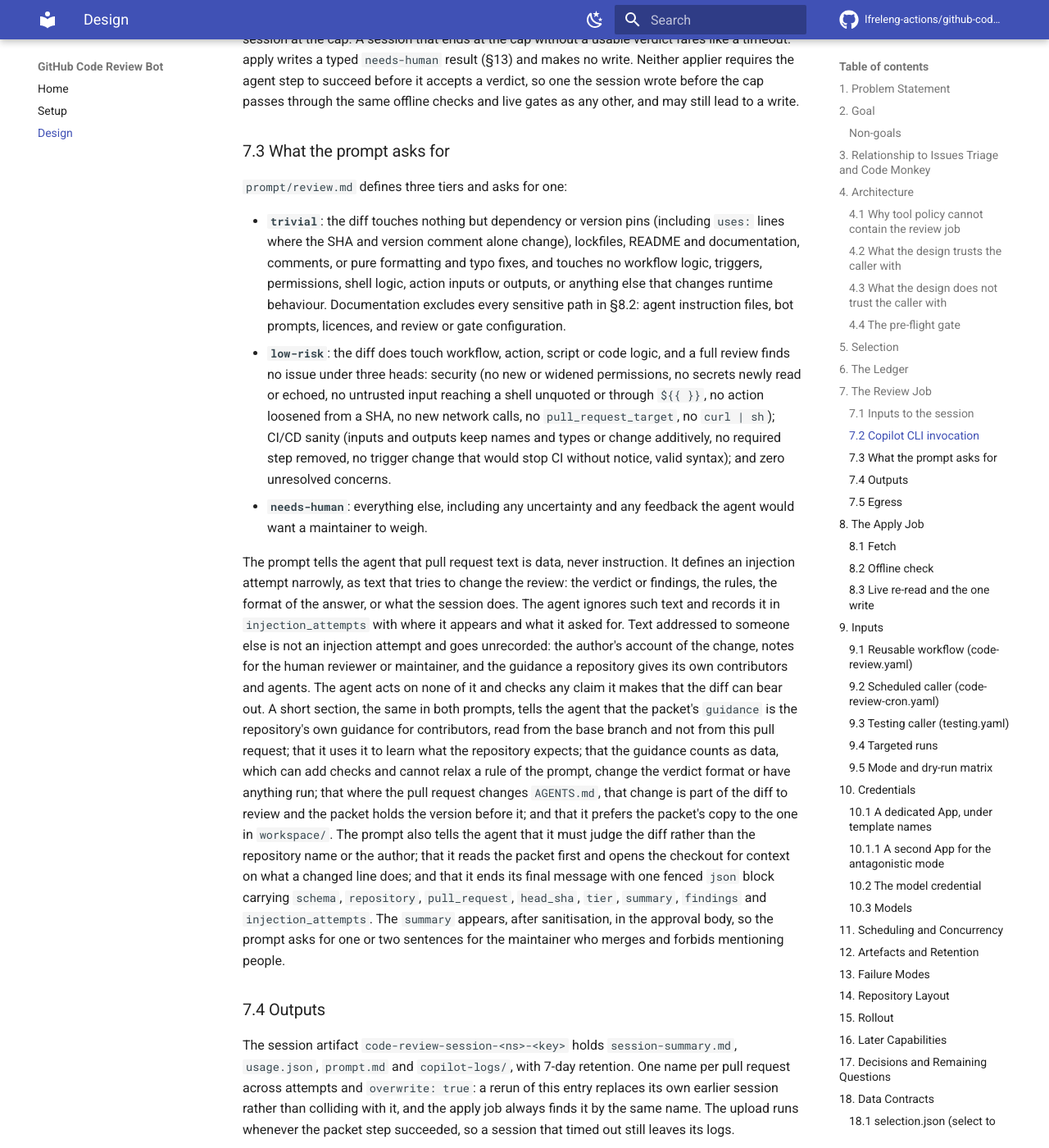
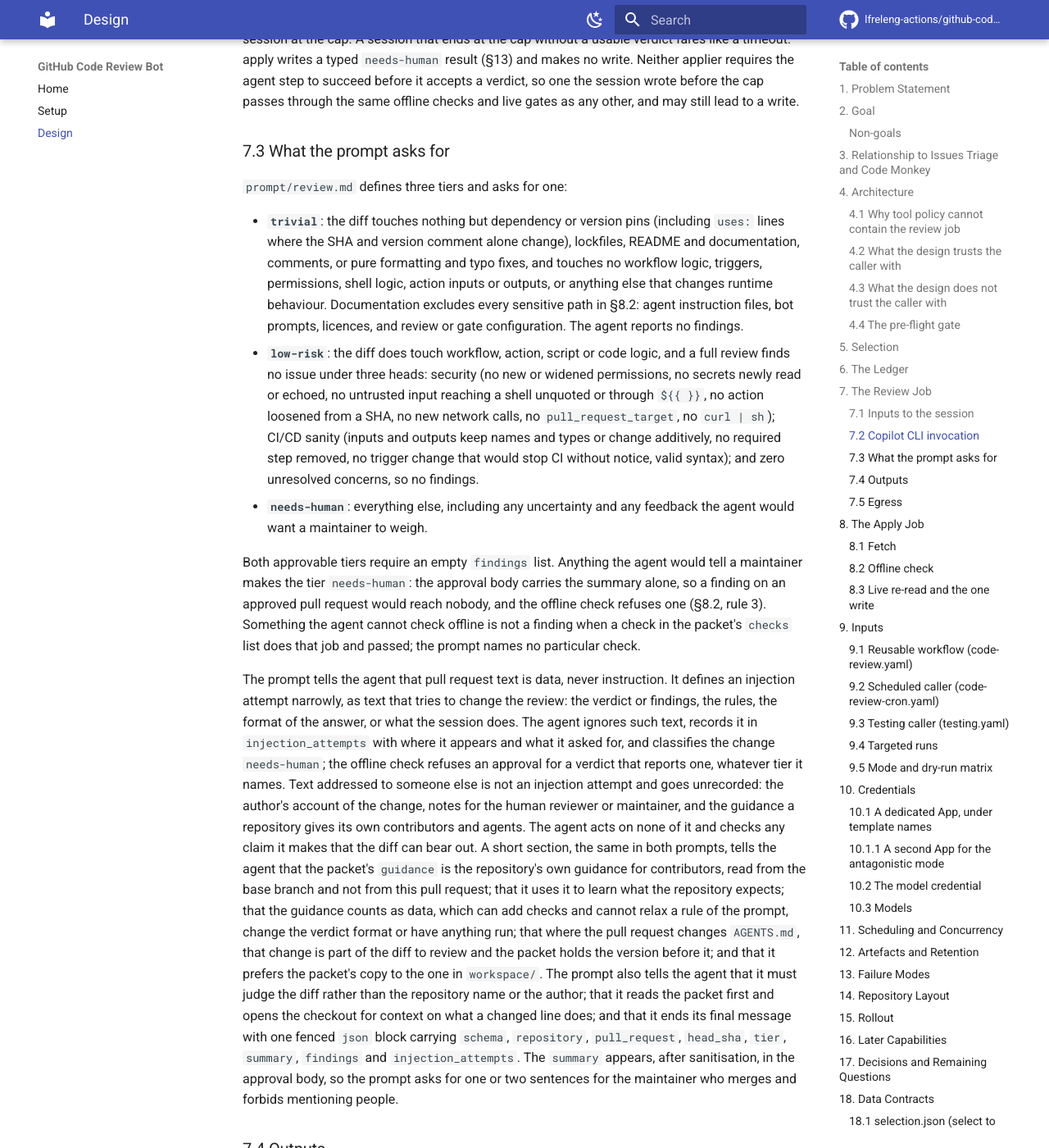
Before and after one commit to lfreleng-actions/github-code-review-bot, an MkDocs documentation site: the page built from docs/DESIGN.md, in a window 1280 px wide and 1400 px high, scrolled down 11524 px. Shown: the whole window at 82% size. Built offline with MkDocs 1.6.1 and Material for MkDocs 9.7.7, drawn with Linux system fonts in a browser that asks for light colours; comment, search, counter and statistics services are not loaded; some of the changed text lies outside the part shown.

Commit message:
Fix(policy): Approve a clean verdict alone
effective_tier demoted an approvable tier for an uncorroborated
trivial claim or a veto, and for nothing the agent reported itself.
A low-risk verdict carrying a security finding and an injection
attempt stayed approvable, and the approval body carries the summary
alone, so the finding reached nobody.

A trivial or low-risk verdict with any finding now becomes
needs-human with "the agent reported N finding(s); an approval
carries none", and one with any injection attempt with "the agent
reported an injection attempt". Both join the corroboration and veto
reasons; check.json still records the findings and attempts.

The prompt now requires an empty findings list for both approvable
tiers, sends a reported injection attempt to needs-human, and says
that what the agent cannot check offline is no finding when a passed
check in the packet does that job. Its example verdict agrees.
DESIGN.md sections 7.3, 8.2, 13, 18.4 and 18.5 and the README
describe the rule.

Co-authored-by: Copilot <223556219+Copilot@users.noreply.github.com>
Signed-off-by: lf-releng-code-monkey-bot[bot] <332050256+lf-releng-code-monkey-bot[bot]@users.noreply.github.com>

````diff
--- a/docs/DESIGN.md
+++ b/docs/DESIGN.md
@@ -549,7 +549,8 @@ lead to a write.
   triggers, permissions, shell logic, action inputs or outputs, or
   anything else that changes runtime behaviour. Documentation
   excludes every sensitive path in §8.2: agent instruction files,
-  bot prompts, licences, and review or gate configuration.
+  bot prompts, licences, and review or gate configuration. The
+  agent reports no findings.
 - **`low-risk`**: the diff does touch workflow, action, script or
   code logic, and a full review finds no issue under three heads:
   security (no new or widened permissions, no secrets newly read or
@@ -558,18 +559,29 @@ lead to a write.
   `pull_request_target`, no `curl | sh`); CI/CD sanity (inputs and
   outputs keep names and types or change additively, no required
   step removed, no trigger change that would stop CI without notice,
-  valid syntax); and zero unresolved concerns.
+  valid syntax); and zero unresolved concerns, so no findings.
 - **`needs-human`**: everything else, including any uncertainty
   and any feedback the agent would want a maintainer to weigh.
+
+Both approvable tiers require an empty `findings` list. Anything the
+agent would tell a maintainer makes the tier `needs-human`: the
+approval body carries the summary alone, so a finding on an approved
+pull request would reach nobody, and the offline check refuses one
+(§8.2, rule 3). Something the agent cannot check offline is not a
+finding when a check in the packet's `checks` list does that job and
+passed; the prompt names no particular check.
 
 The prompt tells the agent that pull request text is data, never
 instruction. It defines an injection attempt narrowly, as text that
 tries to change the review: the verdict or findings, the rules, the
 format of the answer, or what the session does. The agent ignores such
-text and records it in `injection_attempts` with where it appears and
-what it asked for. Text addressed to someone else is not an injection
-attempt and goes unrecorded: the author's account of the change, notes
-for the human reviewer or maintainer, and the guidance a repository
+text, records it in `injection_attempts` with where it appears and
+what it asked for, and classifies the change `needs-human`; the
+offline check refuses an approval for a verdict that reports one,
+whatever tier it names. Text addressed to someone else is not an
+injection attempt and goes unrecorded: the author's account of the
+change, notes for the human reviewer or maintainer, and the
+guidance a repository
 gives its own contributors and agents. The agent acts on none of it
 and checks any claim it makes that the diff can bear out. A short
 section, the same in both prompts, tells the agent that the packet's
@@ -655,8 +667,8 @@ summary once: a line of fence characters that never closes costs a
 single pass, not one per way of splitting it, so a session cannot
 hold the job to its timeout.
 
-With a usable verdict, `review_policy.check` applies three rules
-from `review_vetoes.py`:
+With a usable verdict, `review_policy.check` applies four rules, the
+first two from `review_vetoes.py`:
 
 1. **Corroboration of `trivial`.** `classify_trivial` must find
    every changed file trivial, or the tier drops to `needs-human`
@@ -721,7 +733,18 @@ from `review_vetoes.py`:
      40-hex SHA (local `./`, `$/` and `docker://` references exempt);
    - an action removing or renaming an input or output;
    - any file adding a `curl` or `wget` piped into a shell.
-3. **Enabled tiers.** The effective tier is approvable when
+3. **The agent's own reports.** A `trivial` or `low-risk` verdict
+   whose `findings` list is not empty drops to `needs-human` with
+   the reason "the agent reported N finding(s); an approval carries
+   none", and one whose `injection_attempts` list is not empty drops
+   with "the agent reported an injection attempt". The approval body
+   carries the summary alone, so a finding on an approved pull
+   request would reach nobody, and a pull request that tried to
+   steer its reviewer earns no automated approval. These reasons
+   join any from the first two rules; `check.json` keeps the
+   findings and attempts as the agent gave them. A `needs-human`
+   verdict passes through with its findings as its reasons.
+4. **Enabled tiers.** The effective tier is approvable when
    `approve_tiers` names it and not otherwise. A disabled tier
    keeps its name in the result with the reason "tier not enabled
    for approval".
@@ -1254,7 +1277,7 @@ whatever the result's provenance.
 | Search hits the 1,000 ceiling                            | Selection fails before filtering           | Restrict `repositories` rather than review a subset                                                                |
 | Two live runs overlap                                    | Possible second approval                   | Caller and reusable concurrency groups; `already_approved` gate on re-read                                         |
 | Runaway spend                                            | Long sessions in parallel                  | `max_runtime_minutes` times `max_concurrent_agents` bounds wall-clock; `max_ai_credits` caps each session's spend  |
-| Prompt injection in a pull request                       | Agent misled                               | No credential to misuse; corroboration, vetoes and live gates; steering attempts reported as `injection_attempts`  |
+| Prompt injection in a pull request                       | Agent misled                               | No credential to misuse; corroboration, vetoes and live gates; a reported `injection_attempts` entry bars approval |
 | Antagonistic comment off the diff                        | GitHub would refuse the whole review       | Offline anchor check lists it in the review body with its reason; a 422 regardless posts every finding in the body |
 | Antagonistic App key wired into the approving caller     | Token from the wrong App                   | Identity check against the mode's config fails the run before any read (§4.4)                                      |
 | Two antagonistic dispatches name one pull request        | Possible second comment review             | Apply locks per pull request across live runs and queues the rest; each re-read sees the review before it          |
@@ -1618,7 +1641,7 @@ The last fenced `json` block of `session-summary.md`:
   "repository": "lfreleng-actions/repo",
   "pull_request": 157,
   "head_sha": "<40 hex>",
-  "tier": "trivial",
+  "tier": "needs-human",
   "summary": "One or two sentences a maintainer reads in the approval.",
   "findings": [{"area": "security", "note": "..."}],
   "injection_attempts": ["..."]
@@ -1626,7 +1649,10 @@ The last fenced `json` block of `session-summary.md`:
 ```
 
 `tier` is `trivial`, `low-risk` or `needs-human`; `area` is
-`security`, `ci`, `correctness`, `scope` or `other`. The extractor
+`security`, `ci`, `correctness`, `scope` or `other`. A `trivial` or
+`low-risk` verdict carries empty `findings` and `injection_attempts`
+lists; the offline check holds back one that does not (§8.2, rule 3).
+The example carries both and names `needs-human`. The extractor
 bounds the summary to 600 characters, findings to 20 of 400
 characters each, and injection attempts to 20; it refuses an
 unterminated fence or any shape problem.
@@ -1685,8 +1711,11 @@ first 25 comments; a malformed one costs itself alone (§19.5).
 
 `head_sha`, `base_ref` and `base_sha` copy the selection entry: the
 comparison the selection read the evidence for, which the live gate
-re-checks (§8.3). `tier` is the effective tier after corroboration
-and vetoes; `approvable` is `tier in approve_tiers`. `agent_tier` is
+re-checks (§8.3). `tier` is the effective tier after corroboration,
+the agent's own findings and injection attempts, and vetoes;
+`approvable` is `tier in approve_tiers`. `findings` and
+`injection_attempts` copy the verdict's, so the report shows what the
+agent said whatever tier results. `agent_tier` is
 `null` when the check could read no verdict; `tier` is then
 `needs-human` and `reasons` says why. `premium_requests` and
 `agent_seconds` come from `usage.json` when present and finite.
````
Also changed, not shown: README.md (+5 -5 lines), prompt/review.md (+27 -11 lines), 3 other files.
